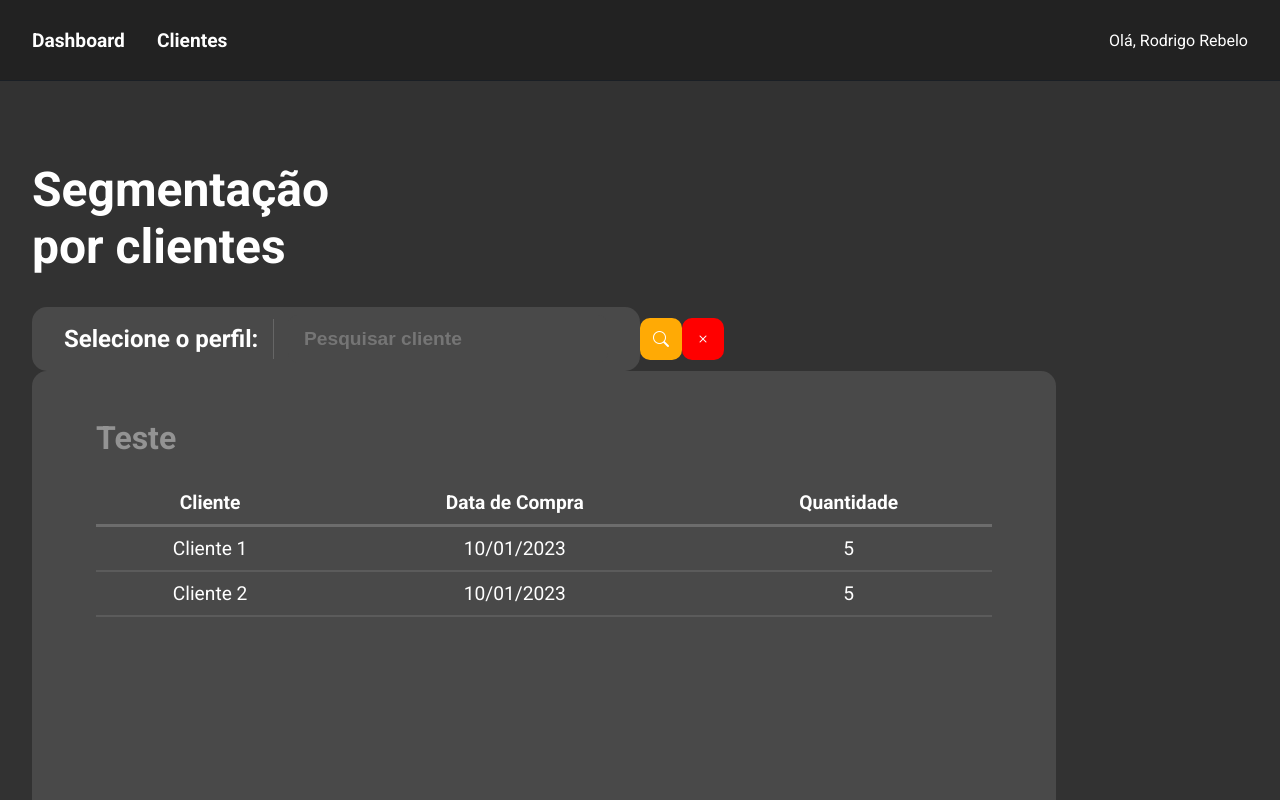
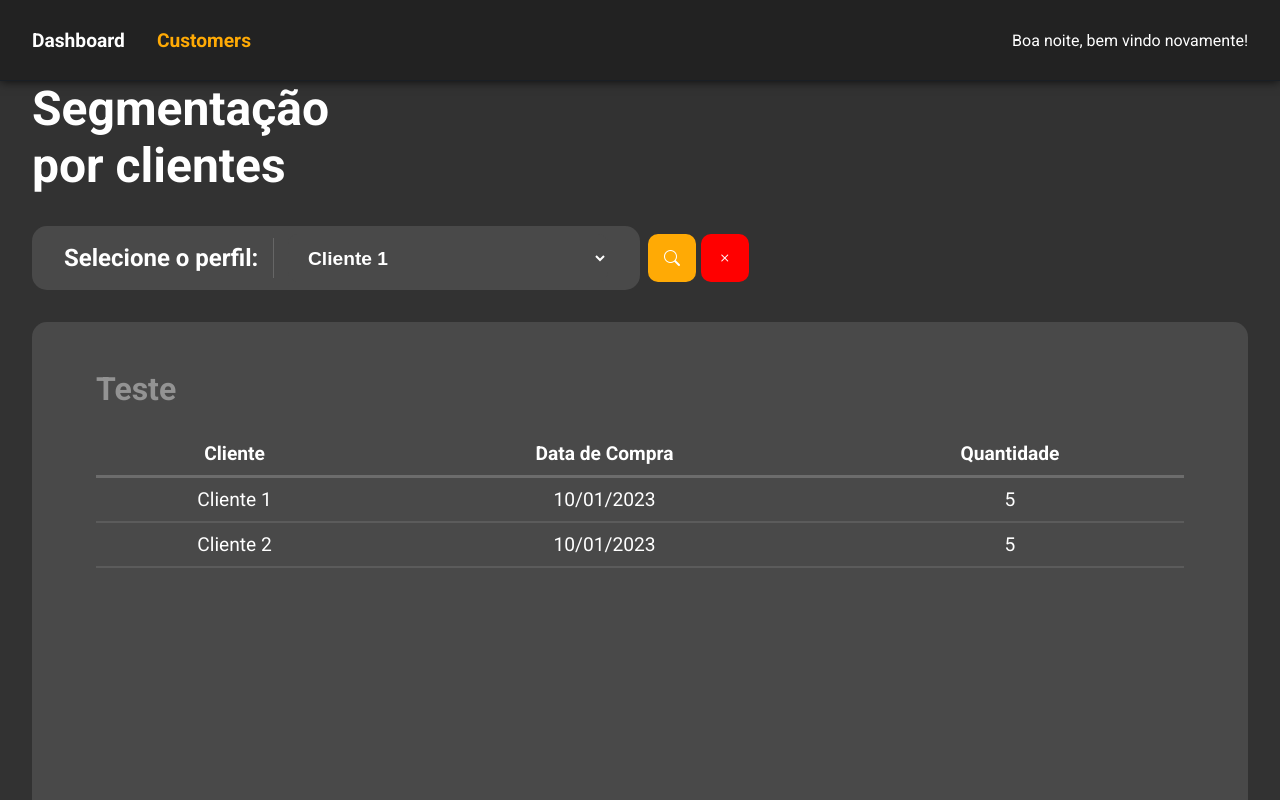
Before and after one commit to RebeloRC/tcc, a Vue app: page /customers in a window 1280 px wide. Shown: the top 800 px of the page. Built offline with nearby package versions, Linux system fonts and the light colour scheme; what vue3-apexcharts would draw is missing.

Commit message:
style: container margin fixed on dashboard and customers page

```diff
--- a/src/components/HeaderComponent.vue
+++ b/src/components/HeaderComponent.vue
@@ -2,11 +2,19 @@
   <header class="header-container">
     <div class="header-content">
       <nav>
-        <router-link to="/">Dashboard</router-link>
-        <router-link to="/customers">Clientes</router-link>
+        <router-link
+          v-bind:style="activePage === 'Dashboard' ? 'color: #ffaa05;' : ''"
+          to="/"
+          >Dashboard</router-link
+        >
+        <router-link
+          v-bind:style="activePage === 'Customers' ? 'color: #ffaa05;' : ''"
+          to="customers"
+          >Customers</router-link
+        >
       </nav>
       <div>
-        <p>Olá, Rodrigo Rebelo</p>
+        <p>{{ welcomeMessage() }}</p>
       </div>
     </div>
   </header>
@@ -18,12 +26,44 @@ export default {
   components: {},
   data() {
     return {}
+  },
+  methods: {
+    welcomeMessage() {
+      const now = new Date()
+      const hour = now.getHours()
+
+      if (hour >= 5 && hour < 12) {
+        return 'Bom dia, bem vindo novamente!'
+      } else if (hour >= 12 && hour < 18) {
+        return 'Boa tarde, bem vindo novamente!'
+      } else {
+        return 'Boa noite, bem vindo novamente!'
+      }
+    }
+  },
+  computed: {
+    activePage() {
+      const path = this.$route.path
+      if (path === '/') {
+        return 'Dashboard'
+      } else if (path === '/customers') {
+        return 'Customers'
+      }
+    }
   }
 }
 </script>
 
 <style lang="scss" scoped>
+.activated-route {
+  color: red !important;
+}
+
 .header-container {
+  position: fixed;
+  top: 0;
+  left: 0;
+
   display: flex;
   align-items: center;
   justify-content: center;
@@ -33,6 +73,8 @@ export default {
   top: 0;
   background: #222222;
   z-index: 9999;
+
+  box-shadow: 0 0 10px rgba(0, 0, 0, 0.8);
 }
 
 .header-content {
--- a/src/views/CustomersPage.vue
+++ b/src/views/CustomersPage.vue
@@ -1,16 +1,24 @@
 <template>
   <div>
     <HeaderComponent />
+
+    <div class="customers-page-container">
       <div class="customers-page-content">
         <h1 class="title">Segmentação por clientes</h1>
         <div class="filter-section">
           <div class="filter-container">
             <h3>Selecione o perfil:</h3>
             <div class="divider"></div>
-          <input type="text" placeholder="Pesquisar cliente" />
+            <select placeholder="Pesquisar Perfil">
+              <option value="1">Cliente 1</option>
+              <option value="2">Cliente 2</option>
+              <option value="3">Cliente 3</option>
+            </select>
           </div>
+          <div class="buttons-container">
             <button class="btn-search"><i class="bi bi-search"></i></button>
             <button class="btn-delete"><i class="bi bi-x"></i></button>
+          </div>
         </div>
 
         <div class="modal">
@@ -31,8 +39,12 @@
                 <template v-for="(item, index) in tableData" :key="index">
                   <tr class="teste" style="border-bottom: 2px solid #5b5b5b">
                     <td @click="toggleAccordion(item)">{{ item.cliente }}</td>
-                  <td @click="toggleAccordion(item)">{{ item.dataCompra }}</td>
-                  <td @click="toggleAccordion(item)">{{ item.quantidade }}</td>
+                    <td @click="toggleAccordion(item)">
+                      {{ item.dataCompra }}
+                    </td>
+                    <td @click="toggleAccordion(item)">
+                      {{ item.quantidade }}
+                    </td>
                   </tr>
                   <tr v-if="item.showAssociatedProducts">
                     <td :colspan="3" style="background-color: #3c3c3c">
@@ -66,6 +78,7 @@
               </tbody>
             </table>
           </section>
+        </div>
       </div>
     </div>
   </div>
@@ -115,9 +128,13 @@ export default {
 </script>
 
 <style lang="scss" scoped>
+.buttons-container {
   .btn-search {
-  width: 42px;
-  height: 42px;
+    width: 3rem;
+    height: 3rem;
+
+    margin-left: 0.5rem;
+
     border-radius: 10px;
 
     background-color: #ffaa05;
@@ -130,8 +147,11 @@ export default {
   }
 
   .btn-delete {
-  width: 42px;
-  height: 42px;
+    width: 3rem;
+    height: 3rem;
+
+    margin-left: 0.3rem;
+
     border-radius: 10px;
 
     background-color: #ff0000;
@@ -140,6 +160,7 @@ export default {
 
     i {
       font-size: 1rem;
+    }
   }
 }
 
@@ -169,7 +190,9 @@ export default {
     height: 40px;
   }
 
-  input {
+  select {
+    color: #fff;
+
     background-color: #494949;
 
     width: 20rem;
@@ -185,8 +208,15 @@ export default {
   }
 }
 
+.customers-page-container {
+  display: flex;
+  align-items: center;
+  justify-content: center;
+}
+
 .customers-page-content {
   max-width: 90rem;
+  width: 100%;
 
   margin-top: 5rem;
   padding: 0 2rem;
@@ -206,7 +236,7 @@ export default {
 
 .modal {
   background: #494949;
-  width: 80vw;
+  margin-top: 2rem;
   height: 80vh;
   padding: 3rem 4rem;
   border-radius: 15px;
--- a/src/views/DashboardPage.vue
+++ b/src/views/DashboardPage.vue
@@ -1,15 +1,13 @@
 <template>
   <div>
     <HeaderComponent />
-
-    <!-- <button @click="openModalWithRequestType('tipo2')">Abrir Modal</button> -->
     <Modal
       :show-modal="showModal"
       :modal-type="modalType"
       @close-modal="showModal = false"
     ></Modal>
 
-    <div>
+    <div class="dashboard-container">
       <div class="dashboard-content">
         <h1>Inicio</h1>
         <section class="section-container">
@@ -214,8 +212,17 @@ export default {
   }
 }
 
+.dashboard-container {
+  padding-top: 2rem;
+
+  display: flex;
+  justify-content: center;
+  align-items: center;
+}
+
 .dashboard-content {
   max-width: 90rem;
+  width: 100%;
 
   margin-top: 5rem;
   padding: 0 2rem;
```
Lines whose indentation alone changed are shown as unchanged.
